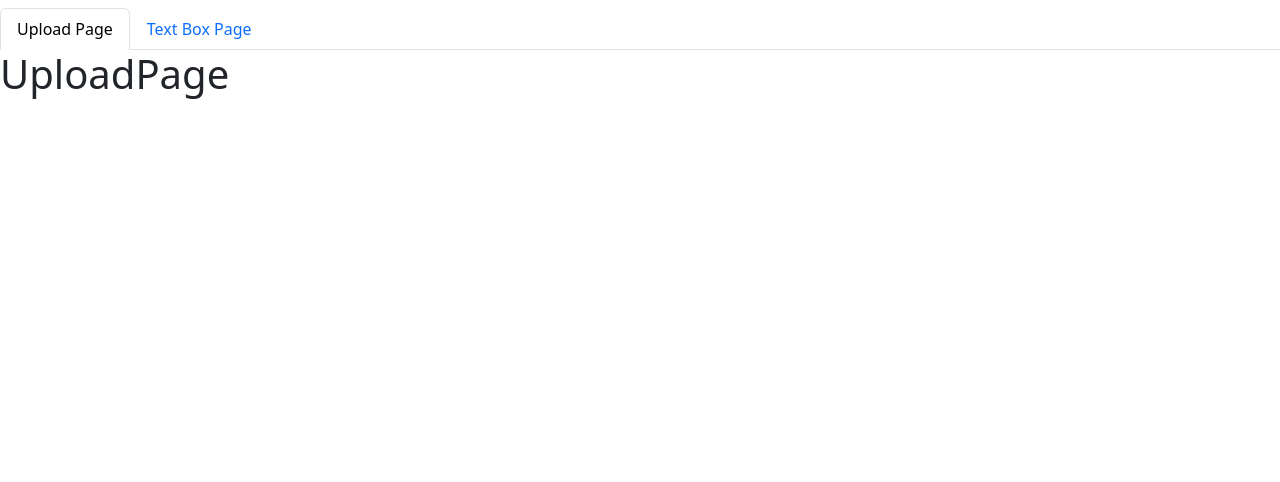
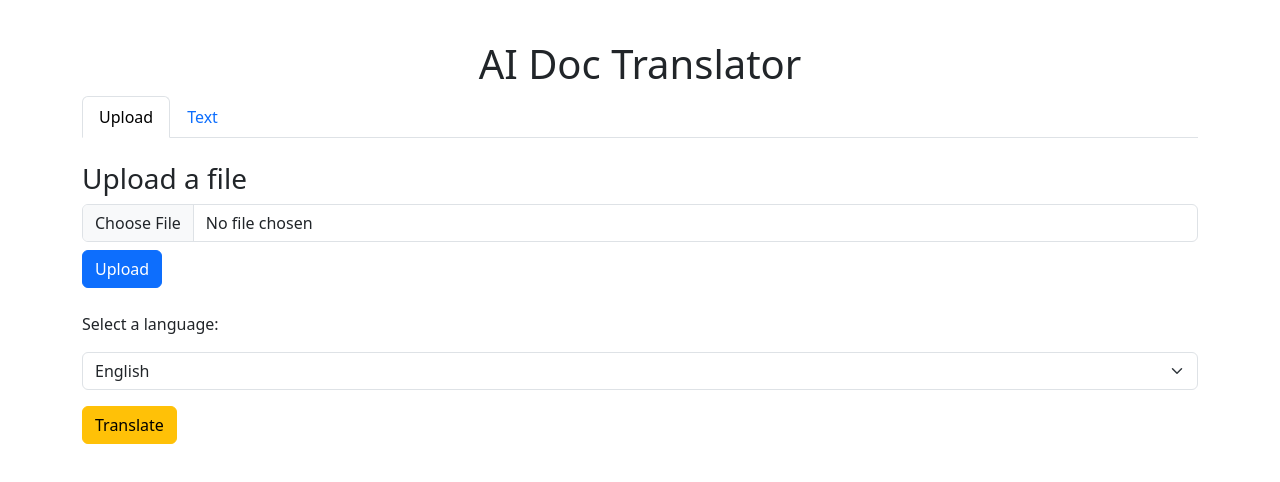
Before and after one commit to srinivasa-sameer/ai-doc-translator-frontend, a React (Create React App) app: page /#/upload in a window 1280 px wide. Shown: the top 482 px of the page. Built offline with nearby package versions, Linux system fonts and the light colour scheme.

Commit message:
Update Upload and Text pages

```diff
--- a/src/TextboxPage/index.js
+++ b/src/TextboxPage/index.js
@@ -1,10 +1,37 @@
-import Navigation from '../nav';
+import Home from '../Home';
 
 const TextBoxPage = () => {
   return (
     <div>
-      <Navigation />
-      <h1>TextBoxPage</h1>
+      <Home />
+      <div className="container">
+        <textarea
+          className="form-control"
+          rows="5"
+          placeholder="Enter text to translate"
+        />
+        <br />
+        <label>Select a language:</label>
+        <select className="form-select form-select-md mb-3 mt-3">
+          <option value="en">English</option>
+          <option value="es">Spanish</option>
+          <option value="fr">French</option>
+          <option value="de">German</option>
+          <option value="it">Italian</option>
+          <option value="ja">Japanese</option>
+          <option value="ko">Korean</option>
+          <option value="pt">Portuguese</option>
+          <option value="ru">Russian</option>
+          <option value="zh">Chinese</option>
+        </select>
+        <button className="btn btn-warning">Translate</button>
+
+        <textarea
+          className="form-control mt-3"
+          rows="5"
+          placeholder="Translated Text"
+        />
+      </div>
     </div>
   );
 };
--- a/src/UploadPage/index.js
+++ b/src/UploadPage/index.js
@@ -1,10 +1,31 @@
-import Navigation from '../nav';
+import Home from '../Home';
 
 const UploadPage = () => {
   return (
     <div>
-      <Navigation />
-      <h1>UploadPage</h1>
+      <Home />
+      <div className="container">
+        <br />
+        <h3>Upload a file</h3>
+        <input className="form-control" type="file" />
+        <button className="btn btn-primary mt-2">Upload</button>
+        <br />
+        <br />
+        <label>Select a language:</label>
+        <select className="form-select form-select-md mb-3 mt-3">
+          <option value="en">English</option>
+          <option value="es">Spanish</option>
+          <option value="fr">French</option>
+          <option value="de">German</option>
+          <option value="it">Italian</option>
+          <option value="ja">Japanese</option>
+          <option value="ko">Korean</option>
+          <option value="pt">Portuguese</option>
+          <option value="ru">Russian</option>
+          <option value="zh">Chinese</option>
+        </select>
+        <button className="btn btn-warning">Translate</button>
+      </div>
     </div>
   );
 };
--- a/src/nav.js
+++ b/src/nav.js
@@ -8,13 +8,13 @@
         to="/upload"
         className={`nav-link ${pathname.includes('upload') ? 'active' : ''}`}
       >
-        Upload Page
+        Upload
       </Link>
       <Link
         to="/textbox"
-        className={`nav-link ${pathname.includes('texbox') ? 'active' : ''}`}
+        className={`nav-link ${pathname.includes('textbox') ? 'active' : ''}`}
       >
-        Text Box Page
+        Text
       </Link>
     </nav>
   );
```
